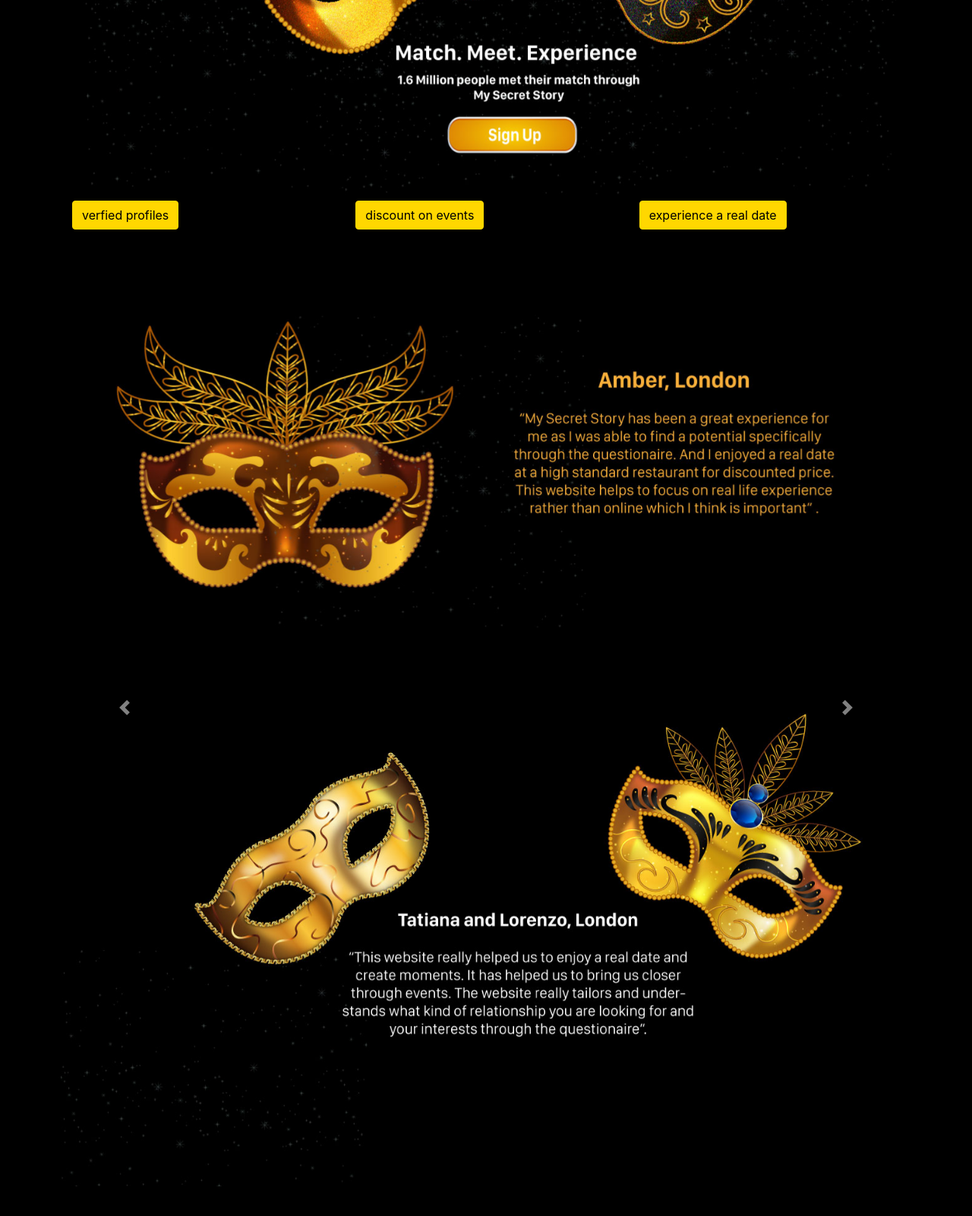
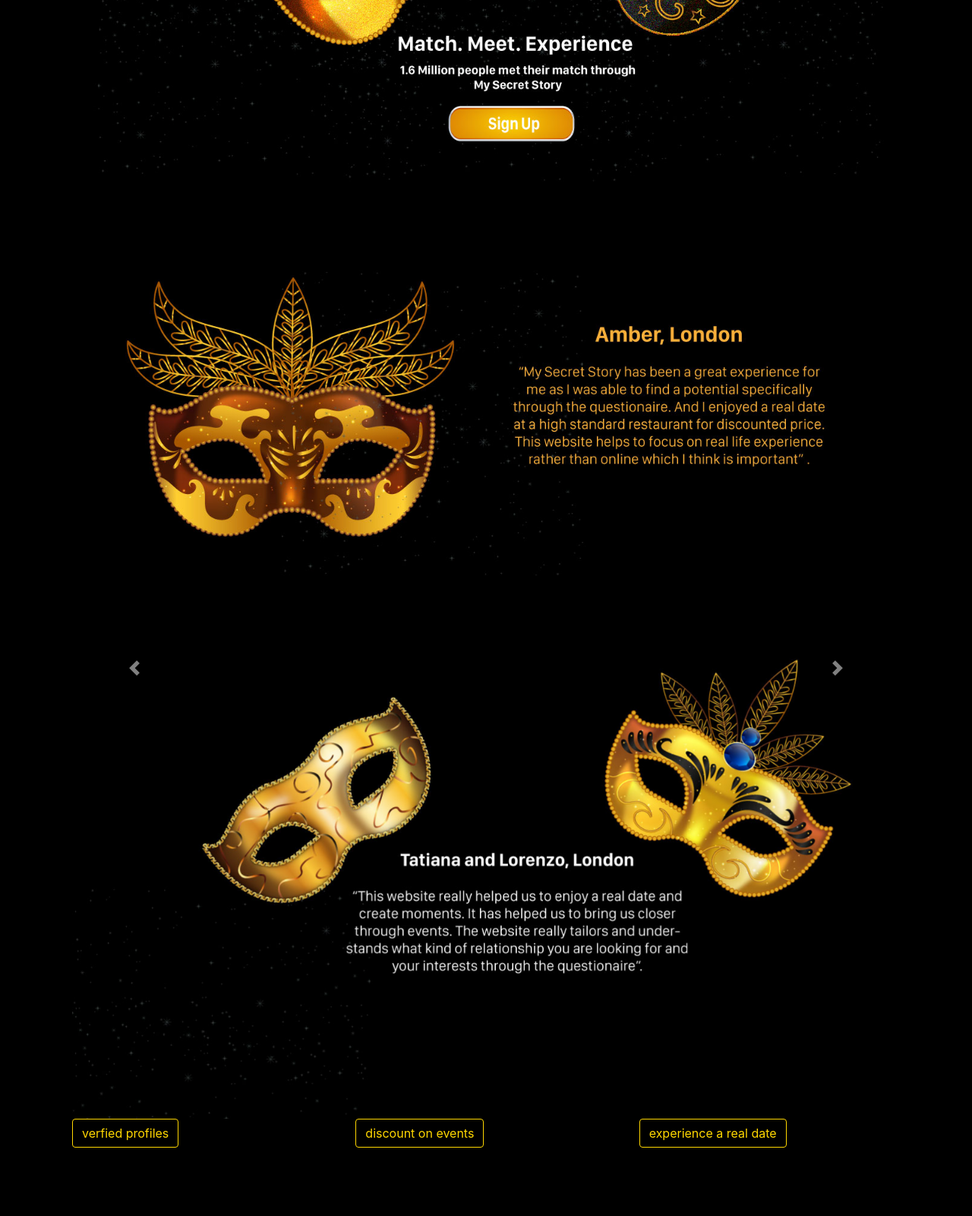
Before and after one commit to tasjali/secretstories, a plain HTML site: page index.html in a window 1280 px wide. Shown: the part 444-2044 px from the top of the page at 76% size. Drawn offline with nearby package versions, Linux system fonts and the light colour scheme.

Commit message:
carousel

```diff
--- a/index.css
+++ b/index.css
@@ -15,8 +15,8 @@
 
 .nav{background-color: black;}
 
-.btn{color:black;
-background-color: gold;
+.btn{color:gold;
+background-color: black;
 border: 1px solid gold}
 
 
--- a/index.html
+++ b/index.html
@@ -33,6 +33,41 @@
   </nav>
 <div>
 
+
+
+
+<div class="container">
+
+  <!-- <div id="carouselExampleControls" class="carousel slide" data-ride="carousel">
+    <div class="carousel-inner">
+      <div class="carousel-item active">
+        <img class="d-block w-100" src="mask.jpg" alt="First slide">
+      </div>
+      <div class="carousel-item">
+        <img class="d-block w-100" src="mask5.jpg" alt="Second slide">
+      </div>
+      <div class="carousel-item">
+        <img class="d-block w-100" src="mask6.jpg" alt="Third slide">
+      </div>
+    </div>
+    <a class="carousel-control-prev" href="#carouselExampleControls" role="button" data-slide="prev">
+      <span class="carousel-control-prev-icon" aria-hidden="true"></span>
+      <span class="sr-only">Previous</span>
+    </a>
+    <a class="carousel-control-next" href="#carouselExampleControls" role="button" data-slide="next">
+      <span class="carousel-control-next-icon" aria-hidden="true"></span>
+      <span class="sr-only">Next</span>
+    </a>
+  </div> -->
+
+
+
+
+
+
+
+
+
   <div id="carouselExampleSlidesOnly" class="carousel slide" data-ride="carousel">
 <div class="carousel-inner">
 <div class="carousel-item active">
@@ -48,21 +83,13 @@
 </div>
 
 
-<div class="container">
-  <div class="row">
-    <div class="col-sm">
-      <button type="button" class="btn btn-outline-warning">verfied profiles</button>
-    </div>
 
-    <div class="col-sm">
-      <button type="button" class="btn btn-outline-warning">discount on events</button>
-    </div>
-    <div class="col-sm">
-      <button type="button" class="btn btn-outline-warning">experience a real date</button>
-    </div>
-  </div>
-</div>
-</div>
+
+
+
+
+
+
 
 
 
@@ -88,4 +115,22 @@
     <span class="carousel-control-next-icon" aria-hidden="true"></span>
     <span class="sr-only">Next</span>
   </a>
+
+
+
+
+    <div class="row">
+      <div class="col-sm">
+        <button type="button" class="btn btn-outline-warning">verfied profiles</button>
       </div>
+
+      <div class="col-sm">
+        <button type="button" class="btn btn-outline-warning">discount on events</button>
+      </div>
+      <div class="col-sm">
+        <button type="button" class="btn btn-outline-warning">experience a real date</button>
+      </div>
+    </div>
+  </div>
+  </div>
+</div>
```
Lines whose indentation alone changed are shown as unchanged.
